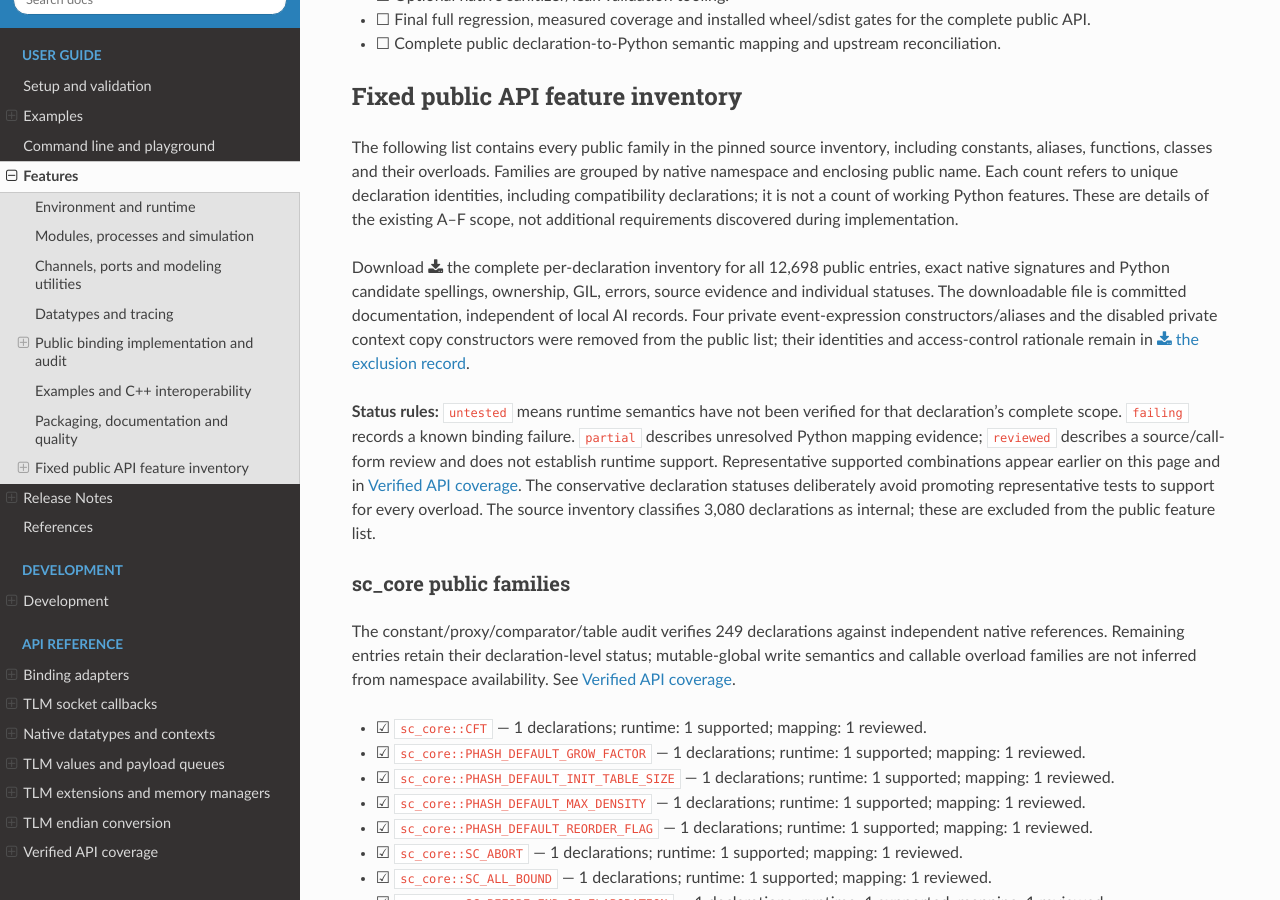
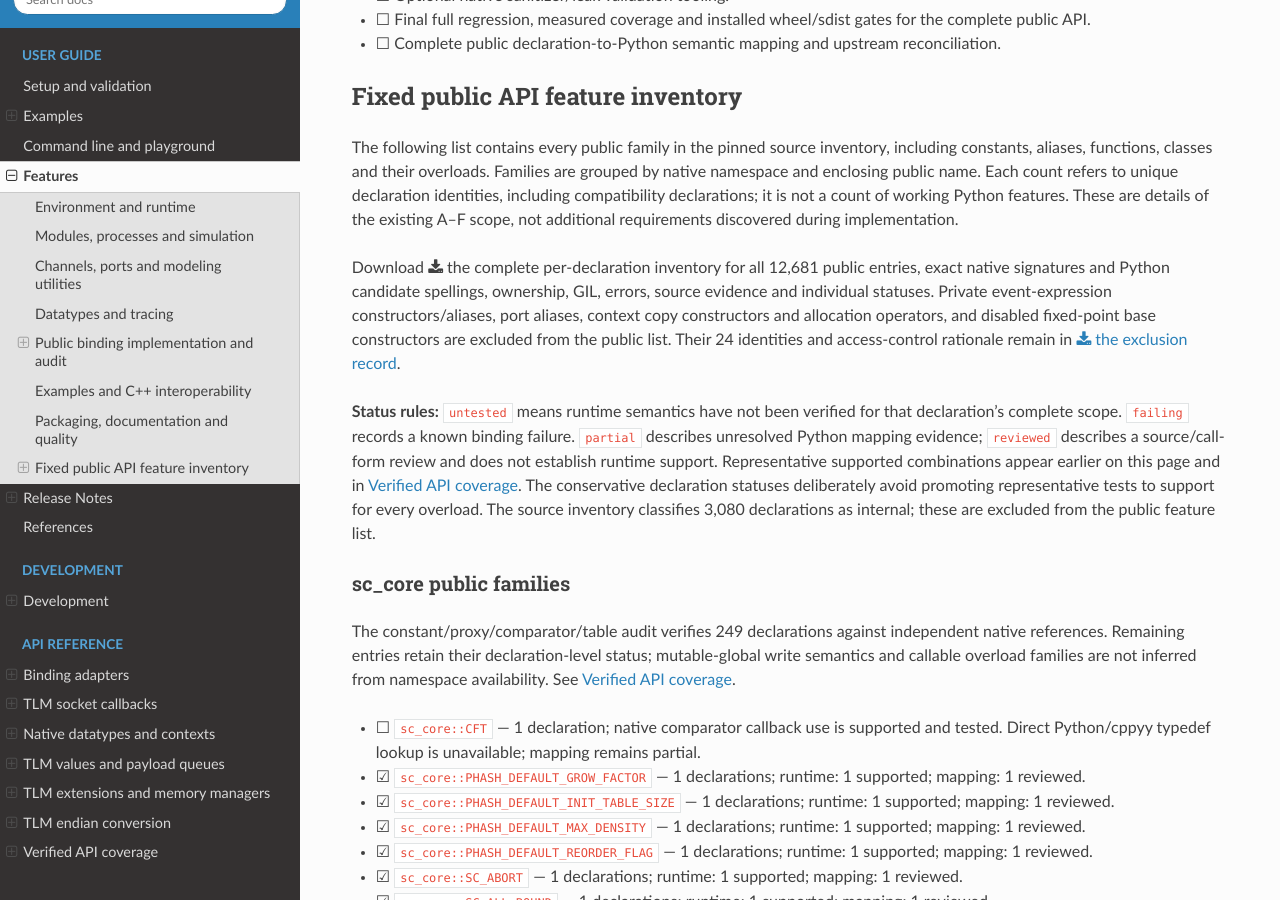
Before and after one commit to amal-khailtash/pysystemc, a Sphinx documentation site: the page built from docs/intro/features.rst, in a window 1280 px wide and 900 px high, scrolled down 8292 px. Built offline with Sphinx 7.4.7 and the Read the Docs theme 3.1.0, drawn with Linux system fonts in a browser that asks for light colours; some of the changed text lies outside the part shown.

Commit message:
docs: reconcile small public API contracts and callback aliases

```diff
--- a/docs/_static/public-api-exclusions.csv
+++ b/docs/_static/public-api-exclusions.csv
@@ -16,3 +16,10 @@
 26abb41182ba854781dce531eb95b3049c071ff63cd32ed2a06f2ff3bdbdc8bb,sc_core::sc_port::this_type,submodules/systemc/src/sysc/communication/sc_port.h,396,internal,Private sc_port typedef declared before public:; class template specializations retain class-default private access. No public Python alias or adapter exposure is claimed.
 3be0a107bf0c36ecf378a13014df33b2fa4273e771bc33e30180a3c3296732e4,sc_core::sc_port::this_type,submodules/systemc/src/sysc/communication/sc_port.h,396,internal,Private sc_port typedef declared before public:; class template specializations retain class-default private access. No public Python alias or adapter exposure is claimed.
 f88b040c7ccaa156ecb5395b327bc52bb02fc83d67d6c6b28599ec6afd6836c9,sc_core::sc_port::this_type,submodules/systemc/src/sysc/communication/sc_port.h,396,internal,Private sc_port typedef declared before public:; class template specializations retain class-default private access. No public Python alias or adapter exposure is claimed.
+18d7debe3717ed5c489c1d8178d46a96b734a5776e09dc4f6e5dd3927f82226e,sc_dt::sc_context::operator new,submodules/systemc/src/sysc/datatypes/fx/sc_context.h,146,internal,Private disabled class allocator declared before public:; native sc_context forbids heap allocation through this operator.
+194df19ce8a5e73300ad37bd38b1f0afec3f50243855ef637aa053ec95dc45db,sc_dt::sc_context::operator new,submodules/systemc/src/sysc/datatypes/fx/sc_context.h,146,internal,Private disabled class allocator declared before public:; native sc_context forbids heap allocation through this operator.
+59e03a8e650aa918b0e1af8d941cde85229f8d97b3f6b89e0243342791e5e499,sc_dt::sc_fxnum_fast::sc_fxnum_fast,submodules/systemc/src/sysc/datatypes/fx/sc_fxnum.h,1460,internal,Private disabled default/copy constructor; native fixed-point base values require supported parameterized construction or derived types.
+5ac848f07de626f2b2f6f18e9f3ec6b1381d66f102e658baaa85497949bf73df,sc_dt::sc_context::operator new,submodules/systemc/src/sysc/datatypes/fx/sc_context.h,146,internal,Private disabled class allocator declared before public:; native sc_context forbids heap allocation through this operator.
+6f066420ca705d7824cfe7f0b4c4fc48c693e7134ee3b30c8d5b145429a88f14,sc_dt::sc_fxnum::sc_fxnum,submodules/systemc/src/sysc/datatypes/fx/sc_fxnum.h,1034,internal,Private disabled default/copy constructor; native fixed-point base values require supported parameterized construction or derived types.
+7ccf530cd922481d4738cb69d12ba1c94d12e78516dd60472bcac05fed13d13a,sc_dt::sc_fxnum_fast::sc_fxnum_fast,submodules/systemc/src/sysc/datatypes/fx/sc_fxnum.h,1461,internal,Private disabled default/copy constructor; native fixed-point base values require supported parameterized construction or derived types.
+9d4995b74491aecd15a0435db4492183d29486a47a31744d612baf965277e17e,sc_dt::sc_fxnum::sc_fxnum,submodules/systemc/src/sysc/datatypes/fx/sc_fxnum.h,1035,internal,Private disabled default/copy constructor; native fixed-point base values require supported parameterized construction or derived types.
--- a/docs/intro/features.rst
+++ b/docs/intro/features.rst
@@ -409,12 +409,12 @@
 not additional requirements discovered during implementation.
 
 Download :download:`the complete per-declaration inventory <../_static/public-api-inventory.csv>`
-for all 12,698 public entries, exact native signatures and Python candidate
+for all 12,681 public entries, exact native signatures and Python candidate
 spellings, ownership, GIL, errors, source evidence and individual statuses.
-The downloadable file is committed documentation, independent of local AI records.
-Four private event-expression constructors/aliases and the disabled private
-context copy constructors were removed from the public
-list; their identities and access-control rationale remain in
+Private event-expression constructors/aliases, port aliases, context copy
+constructors and allocation operators, and disabled fixed-point base
+constructors are excluded from the public list. Their 24 identities and
+access-control rationale remain in
 :download:`the exclusion record <../_static/public-api-exclusions.csv>`.
 
 **Status rules:** ``untested`` means runtime semantics have not been verified for
@@ -434,7 +434,7 @@
 status; mutable-global write semantics and callable overload families are not
 inferred from namespace availability. See :doc:`../api/coverage`.
 
-* ☑ ``sc_core::CFT`` — 1 declarations; runtime: 1 supported; mapping: 1 reviewed.
+* ☐ ``sc_core::CFT`` — 1 declaration; native comparator callback use is supported and tested. Direct Python/cppyy typedef lookup is unavailable; mapping remains partial.
 * ☑ ``sc_core::PHASH_DEFAULT_GROW_FACTOR`` — 1 declarations; runtime: 1 supported; mapping: 1 reviewed.
 * ☑ ``sc_core::PHASH_DEFAULT_INIT_TABLE_SIZE`` — 1 declarations; runtime: 1 supported; mapping: 1 reviewed.
 * ☑ ``sc_core::PHASH_DEFAULT_MAX_DENSITY`` — 1 declarations; runtime: 1 supported; mapping: 1 reviewed.
@@ -804,7 +804,7 @@
 * ☑ ``sc_core::sc_plist_base_iter`` — 14 declarations; runtime: 14 supported; mapping: 14 reviewed.
 * ☑ ``sc_core::sc_plist_elem`` — 1 declarations; runtime: 1 supported; mapping: 1 reviewed.
 * ☑ ``sc_core::sc_plist_iter`` — 10 declarations; runtime: 10 supported; mapping: 10 reviewed.
-* ☑ ``sc_core::sc_plist_map_fn`` — 1 declarations; runtime: 1 supported; mapping: 1 reviewed.
+* ☐ ``sc_core::sc_plist_map_fn`` — 1 declaration; native list callback use is supported and tested. Direct Python/cppyy typedef lookup is unavailable; mapping remains partial.
 * ☑ ``sc_core::sc_port`` — 67 declarations; runtime: 67 supported; mapping: 67 reviewed.
 * ☑ ``sc_core::sc_port_b`` — 127 declarations; runtime: 127 supported; mapping: 127 reviewed.
 * ☑ ``sc_core::sc_port_base`` — 21 declarations; runtime: 21 supported; mapping: 21 reviewed.
```
Also changed, not shown: CHANGELOG.md (+2 -0 lines), 3 other files.
